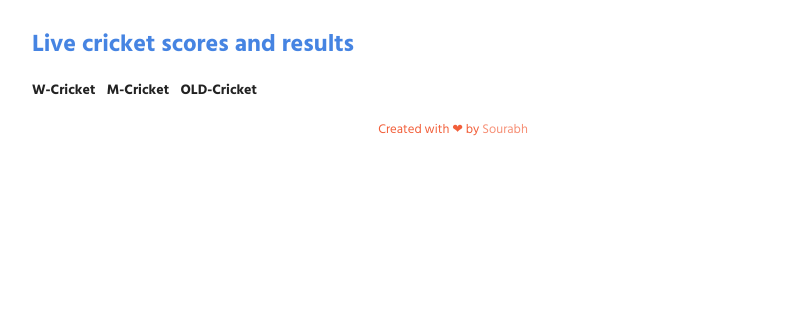
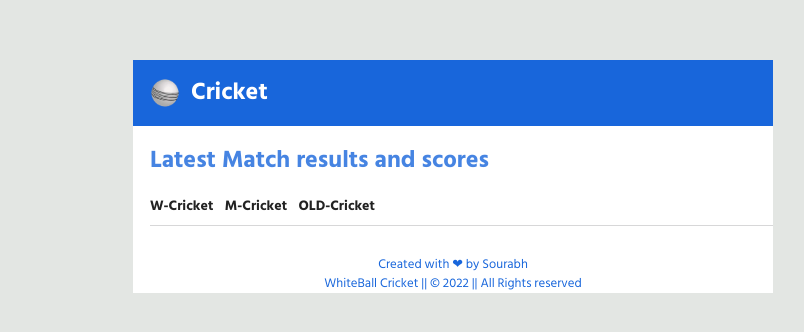
Before and after one commit to aspire-srv/live_scores, a plain HTML site: page index.html in a window 1280 px wide. Shown: the whole page, without its empty margins (187-991 px from the left). Drawn offline with nearby package versions, Linux system fonts and the light colour scheme; no server answers.

Commit message:
Added some style

```diff
--- a/css/main.css
+++ b/css/main.css
@@ -6,6 +6,10 @@
     font-family: 'Hind Siliguri', sans-serif!important;
     padding: 0;
     margin: 0;
+}
+
+body{
+  background-color: #E3E6E3;
 }
 
 a{
@@ -33,9 +37,10 @@ a{
 }
 
 .conatiner{
-    width: 70%;
-    margin: 30px auto;
-    min-width: 600px;
+    width: 50%;
+    margin: 60px auto;
+    /* min-width: 800px; */
+    background-color: #fff;
     /* overflow-x: hidden; */
 }
 
@@ -48,10 +53,6 @@ a{
     width: 100%;
     margin: 0 auto;
 }
-
-
-
-
 
 
 .card-box{
@@ -93,7 +94,7 @@ a{
 }
 
 .heading{
-    margin-left: 27px;
+    margin-left: 17px;
 }
 
 
@@ -102,10 +103,44 @@ a{
     text-align: center;
     font-size: 0.8rem;
     margin: 20px auto;
-    color: hsl(12, 88%, 59%);
+    color: #1866db;
     order: 6;
   }
 
   .attribution a {
-    color: hsla(12, 88%, 59%, 0.7);
+    color: #1866db;
   }
+
+
+  .navbar{
+    background-color: #1866db;
+  }
+
+
+.div-logo{
+    display: flex;
+    align-items: center;
+}
+
+.navbar-brand{
+    font-size: 1.5rem;
+    font-weight: bold!important;
+    color: #fff!important;
+}
+
+hr{
+    margin: 9px 0;
+    opacity: 0.18;
+}
+
+.card{
+    margin: 0;
+}
+
+@media(max-width:900px){
+    .conatiner{
+      width: 100%!important;
+      margin: 0;
+  }
+
+}
--- a/index.html
+++ b/index.html
@@ -5,7 +5,7 @@
     <meta charset="UTF-8">
     <meta http-equiv="X-UA-Compatible" content="IE=edge">
     <meta name="viewport" content="width=device-width, initial-scale=0.5">
-    <meta http-equiv="refresh" content="30">
+    <!-- <meta http-equiv="refresh" content="30"> -->
     <link rel="shortcut icon"
         href="https://encrypted-tbn0.gstatic.com/images?q=tbn:ANd9GcTB9MmHpSZZUaZm9cKhbnyEPzTWP3qnFDVR3g&usqp=CAU"
         type="image/x-icon">
@@ -21,12 +21,21 @@
 <body>
 
     <div class="conatiner">
+        <nav class="navbar navbar-light">
+            <div class="container-fluid div-logo">
+              <a class="navbar-brand " href="#">
+                <img src="./images/logo1.png" alt="" width="40" height="40" class="logo">
+                Cricket
+              </a>
+            </div>
+          </nav>
         <div class="heading">
-            <h4 class="text-left live">Live cricket scores and results</h4>
+            <h4 class="text-left live">Latest Match results and scores</h4>
             <div class="nav-links">
                 <a class="me-2  type-w type" name="women" href="#">W-Cricket</a>
                 <a class="me-2 type-m type" name="men" href="#">M-Cricket</a>
                 <a class="me-2 old type" name="old" href="#">OLD-Cricket</a>
+                <hr>
             </div>
         </div>
         <div class="product-conatiner row">
@@ -36,8 +45,10 @@
         <div class="attribution">
             Created with ❤ by <a href="https://aspire-srv.github.io/Portfolio" target="_blank" class="_link">Sourabh
             </a>
+            <p>WhiteBall Cricket || &copy 2022 ||  All Rights reserved</p>
 
         </div>
+    </div>
 
         <script src="js/main.js"></script>
 </body>
--- a/js/main.js
+++ b/js/main.js
@@ -51,10 +51,10 @@ $(document).ready(function () {
 
     // if(data.scheduleEntry.matchStatus.outcome!=="N"){
     $(".product-conatiner").append(`<div class="product-img col-lg-12">
-  <div class="card mb-3" style="width: 60%;">
+  <div class="card mb-3" style="width: 100%; border:none">
   <div class="row g-0">
     <div class="">
-      <div class="card-body"  >
+      <div class="card-body" style="border:none;"  >
         <h5 class="card-title">${data.tournamentLabel}</h5>
         <p class="card-text"><span style="color:#${data.scheduleEntry.team1.team.primaryColor === "FFFFFF" ? 1866 + "db" : data.scheduleEntry.team1.team.primaryColor};">${data.scheduleEntry.team1.team.fullName}</span> <strong>vs</strong> <span style="color:#${data.scheduleEntry.team2.team.primaryColor === "FFFFFF" ? 1866 + "db" : data.scheduleEntry.team2.team.primaryColor};"> ${data.scheduleEntry.team2.team.fullName} </span>, ${data.scheduleEntry.description}</p>
         <p class="card-text"><small class="text-muted">${data.timestamp.slice(0, 10)}, ${data.scheduleEntry.venue.city}, ${data.scheduleEntry.venue.fullName}, ${data.scheduleEntry.venue.country}</small></p>
@@ -72,9 +72,10 @@ $(document).ready(function () {
       </div
     </div>
   </div>
+
 </div>
-
-   </div>`);
+<hr>
+   </div> `);
   }
 
 });
```
Also changed, not shown: images/logo.jfif (added), images/logo1.png (added).
